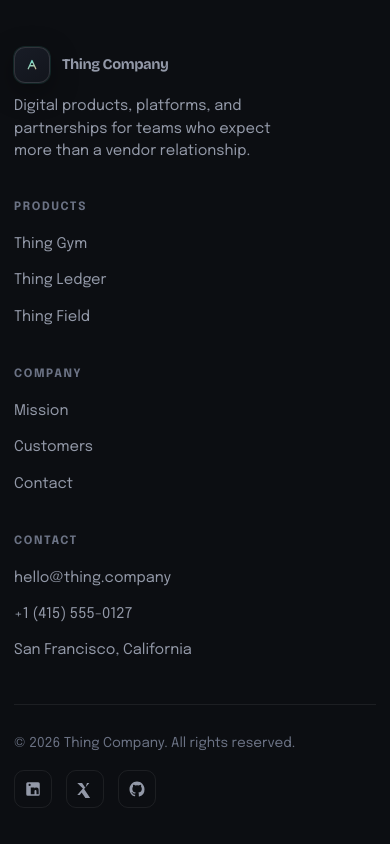
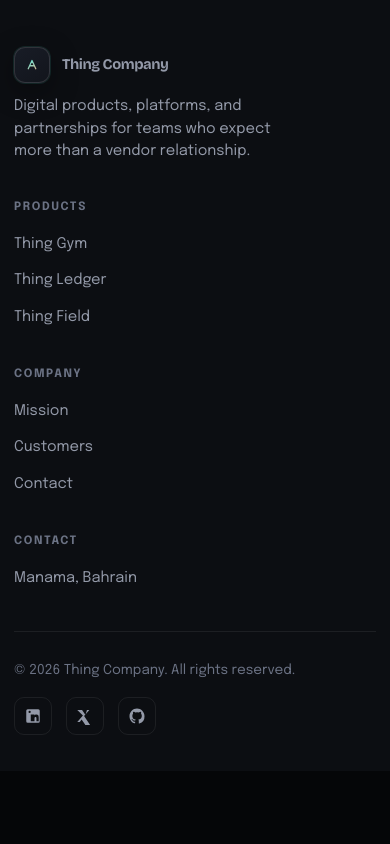
Before and after one commit to ThingBH/thing-web, a React (Vite) app: page / in a window 390 px wide. Shown: the part 8948-9792 px from the top of the page. After the commit the page ends 9719 px from the top, so only its background shows below. Built offline with nearby package versions, Linux system fonts and the light colour scheme.

Commit message:
Update contact: remove email/phone, set location to Manama, Bahrain

```diff
--- a/src/landing/Footer.tsx
+++ b/src/landing/Footer.tsx
@@ -58,13 +58,7 @@ export function Footer() {
             <h4>Contact</h4>
             <ul>
               <li>
-                <a href="mailto:hello@thing.company">hello@thing.company</a>
-              </li>
-              <li>
-                <a href="tel:+14155550127">+1 (415) 555-0127</a>
-              </li>
-              <li>
-                <span style={{ color: 'var(--text-muted)', fontSize: '0.92rem' }}>San Francisco, California</span>
+                <span style={{ color: 'var(--text-muted)', fontSize: '0.92rem' }}>Manama, Bahrain</span>
               </li>
             </ul>
           </div>
```
